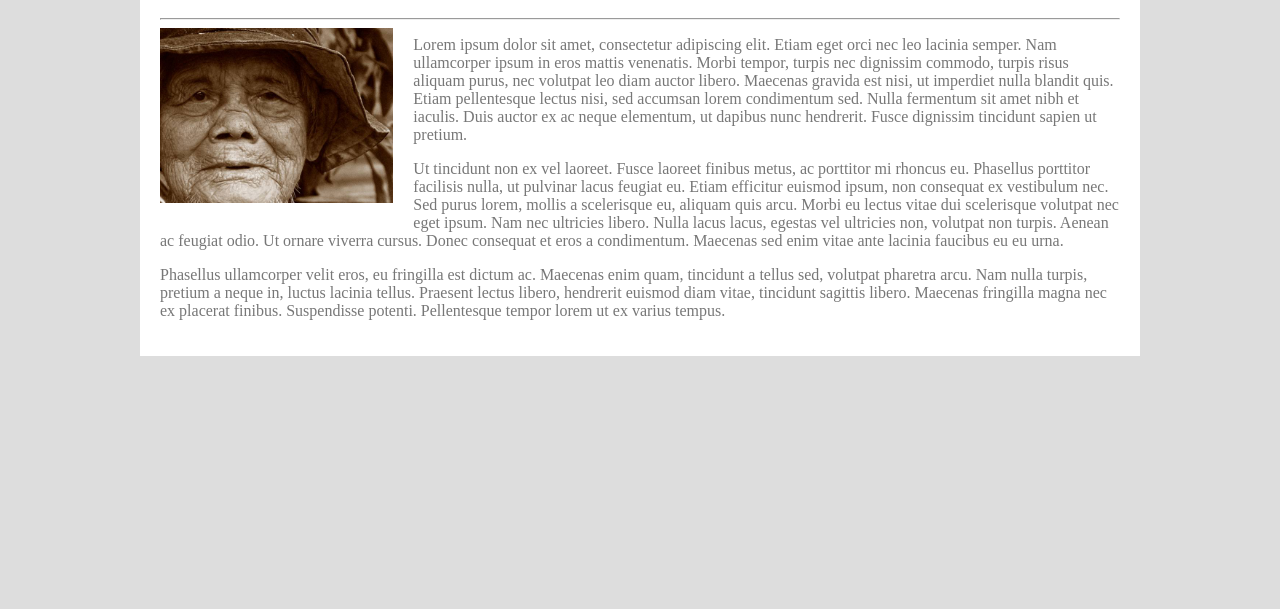
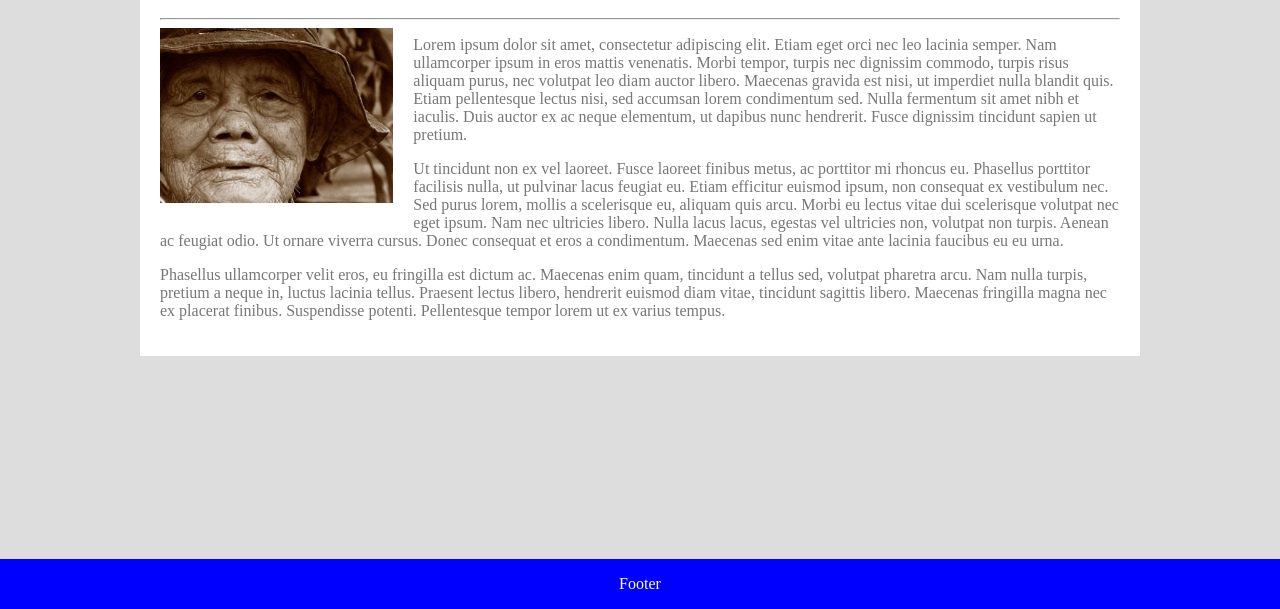
Before and after one commit to mmac06/Basic-Portfolio, a plain HTML site: page index.html in a window 1280 px wide. Shown: the part 191-800 px from the top of the page. Drawn offline with Linux system fonts and the light colour scheme.

Commit message:
footer add

```diff
--- a/assets/css/style.css
+++ b/assets/css/style.css
@@ -64,3 +64,13 @@ body {
 .content{
     color: #777777;
 }
+
+.footer {
+    position: fixed;
+    left: 0;
+    bottom: 0;
+    width: 100%;
+    background-color: blue;
+    color: white;
+    text-align: center;
+ }
--- a/index.html
+++ b/index.html
@@ -41,5 +41,9 @@
         </div>
     </div>
 
+    <div class="footer">
+      <p>Footer</p>
+    </div>
+
 </body>
 </html>
```
